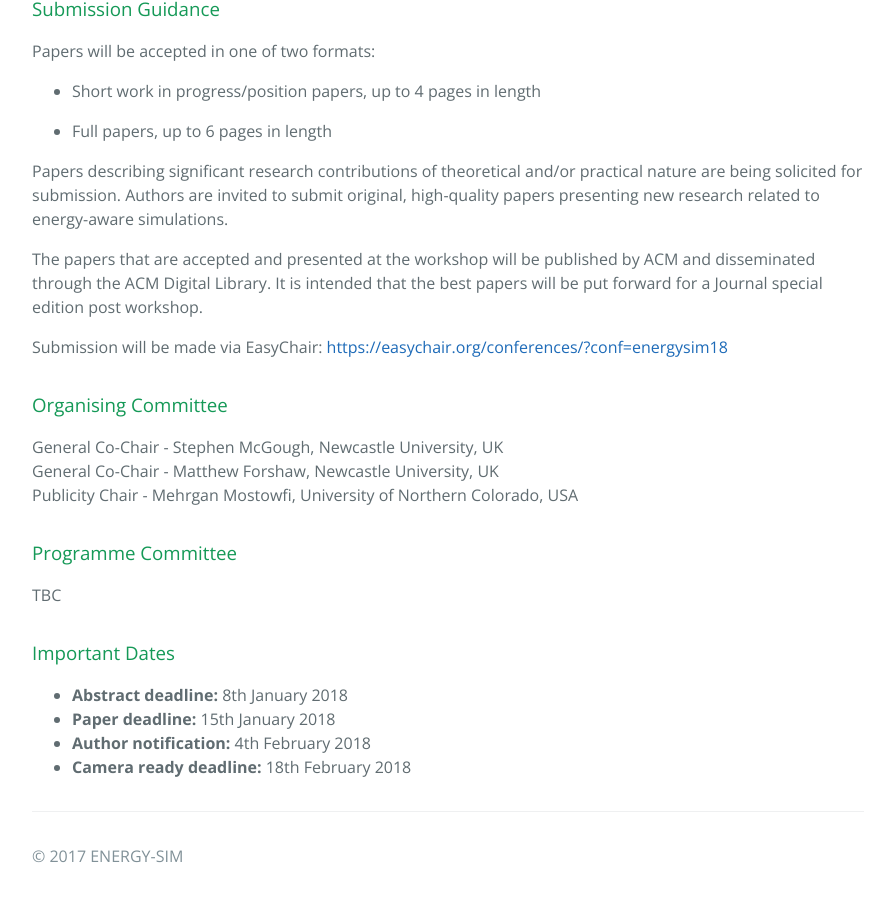
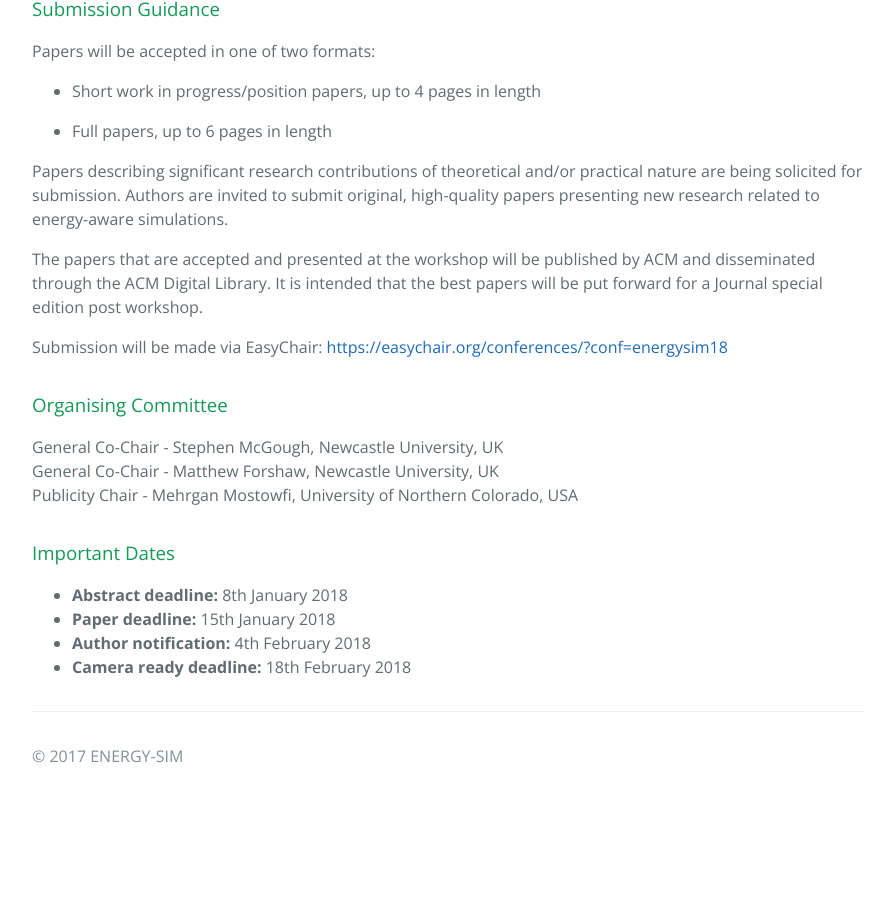
Before and after one commit to ENERGY-SIM/energy-sim.github.io, a Jekyll site: the page built from 2018draft.md, in a window 1280 px wide and 900 px high, scrolled down 1652 px. Shown: the whole window, without its empty margins (192-1087 px from the left). Built offline with Jekyll 4.4.1, drawn with Linux system fonts in a browser that asks for light colours; nearby versions of some CDN libraries; after the commit the page ends 2452 px from its top, so only the background shows below that.

Commit message:
Update 2018draft.md

```diff
--- a/2018draft.md
+++ b/2018draft.md
@@ -68,9 +68,6 @@ General Co-Chair - Stephen McGough, Newcastle University, UK<br/>
 General Co-Chair - Matthew Forshaw, Newcastle University, UK<br/>
 Publicity Chair - Mehrgan Mostowfi, University of Northern Colorado, USA
 
-### Programme Committee
-TBC
-
 ### Important Dates
 - <strong>Abstract deadline:</strong> 8th January 2018
 - <strong>Paper deadline:</strong> 15th January 2018
```
